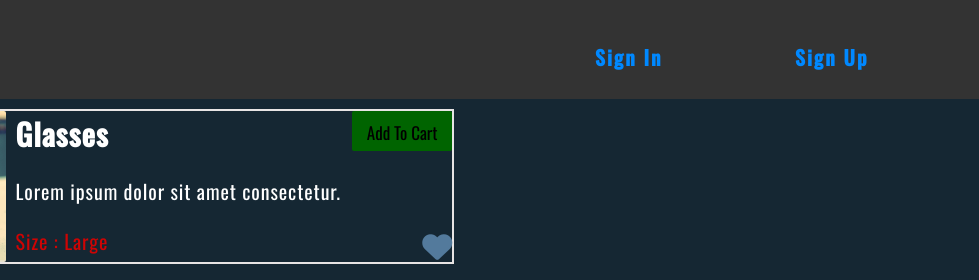
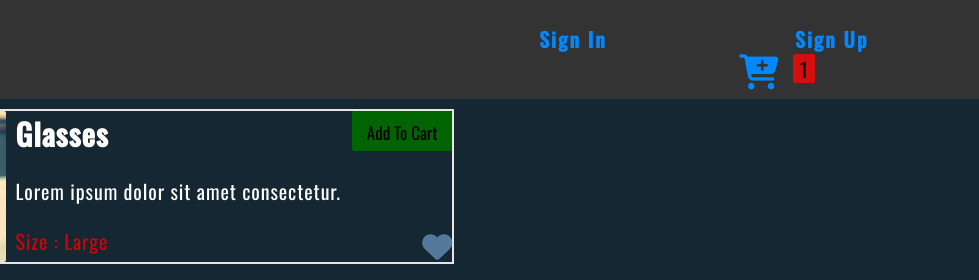
Before and after one commit to Ahmed-DotNetDev/E-commerce-shopping-cart, a plain HTML site: page index.html in a window 1280 px wide. Shown: the top 280 px of the page, 301-1280 px from the left. Drawn offline with nearby package versions, Linux system fonts and the light colour scheme.

Commit message:
ADD cart pushing

```diff
--- a/css/style.css
+++ b/css/style.css
@@ -250,3 +250,44 @@ header {
     text-decoration: 0;
     color: #0088ff;
 }
+
+#user-info {
+    display: flex;
+    align-items: center;
+}
+
+.user-info-cart-push,
+.user-info-cart-badge {
+    color: #0088ff;
+    outline: none;
+    font-size: 35px;
+    margin-right: 14px;
+}
+
+.user-info-cart-badge {
+    font-size: 20px;
+    margin-right: 20px;
+    display: block;
+    background: #d60d0d;
+    border-radius: 2px;
+    text-align: center;
+    width: 1.4rem;
+    height: 1.8rem;
+    color: black;
+
+}
+
+.user-info-buy {
+    display: flex;
+    flex-direction: row;
+}
+
+.user-info-cart-push:hover {
+    text-shadow: 3px 3px black;
+    transition: .1s ease-in-out;
+    cursor: pointer;
+}
+
+.user-info-cart-badge:hover {
+    cursor: pointer;
+}
--- a/index.html
+++ b/index.html
@@ -27,6 +27,10 @@
                     </ul>
                     <ul id="user-info">
                         <li><a href="#" id="user"></a></li>
+                       <div class="user-info-buy">
+                         <li><i class="fa-solid fa-cart-plus user-info-cart-push"></i></li>
+                         <span class="user-info-cart-badge">1</span>
+                       </div>
                         <li><a href="#" id="logout">Logout</a></li>
                     </ul>
                 </nav>
--- a/js/script.js
+++ b/js/script.js
@@ -71,7 +71,7 @@ function drawUIProducts() {
                         <span>Size : ${item.size}</span>
                     </div>
                     <div class="product-item-actions">
-                        <button class="add-to-cart" onClick="checkLogin()" >Add To Cart</button>
+                        <button class="add-to-cart" onClick="AddedToCart(${item.id})" >Add To Cart</button>
                         <i class="fa-solid fa-heart favorite" onClick="checkLogin()"></i>
                     </div>
                 </div>
@@ -86,11 +86,18 @@ drawUIProducts();
 function checkLogin() {
     if (localStorage.getItem("Username")) {
 
-            //window.location = 'cartproducts.html';
-            console.log("Add to cart");
+        //window.location = 'cartproducts.html';
+        console.log("Add to cart");
 
     }
     else {
         window.location = 'login.html';
     }
 }
+
+function AddedToCart(id) {
+    let ChoosenItem = products.find((item) => item.id === id);
+    console.log(typeof ChoosenItem);
+    console.log(ChoosenItem);
+
+}
```
